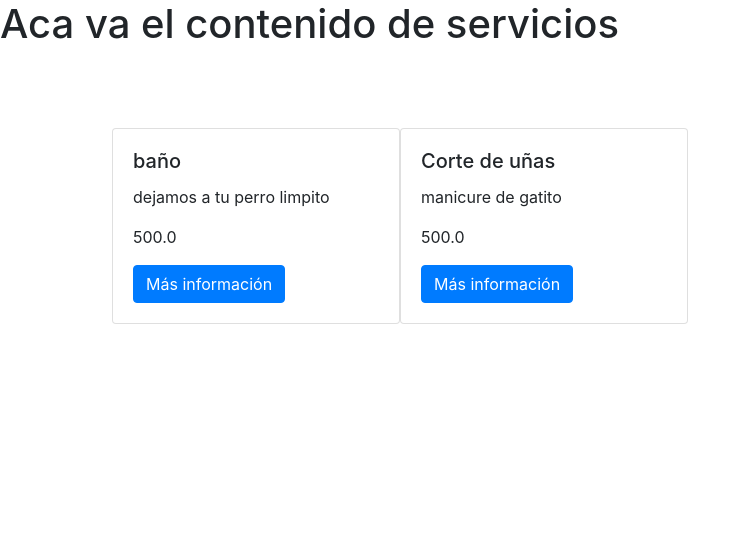
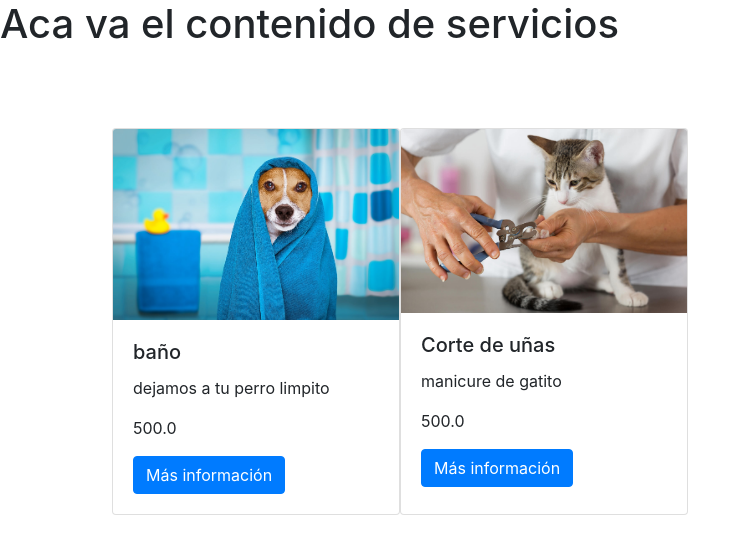
Before and after one commit to sarabuch/entrega_1, a Django app: page /mascotas/servicios/ in a window 1280 px wide. Shown: the part 56-610 px from the top of the page, without its empty margins (0-750 px from the left). Run offline with Django 4.2, Linux system fonts and the light colour scheme; data comes from the database, SQL or seed files in the repository.

Commit message:
Ajustes / Arreglo imagen servicios

```diff
--- a/templates/servicios.html
+++ b/templates/servicios.html
@@ -10,9 +10,8 @@
     {% for service in servicios %}
 
     <div class="card" style="width: 18rem;">
-
-        {% if product.image %}
-        <img src="{{product.image.url}}" class="card-img-top" >
+        {% if service.image %}
+        <img src="{{service.image.url}}" class="card-img-top" >
         {% endif %}
 
         <div class="card-body">
```
Also changed, not shown: db.sqlite3, productos/WhatsApp_Image_2022-06-21_at_7.56.59_PM.jpeg (renamed from entrega_1/productos/WhatsApp_Image_2022-06-21_at_7.56.59_PM.jpeg), productos/WhatsApp_Image_2022-06-21_at_7.56.59_PM_ALf1CWy.jpeg (renamed from entrega_1/productos/WhatsApp_Image_2022-06-21_at_7.56.59_PM_ALf1CWy.jpeg), servicios/253304-1600x1030-como-cortarle-unas-tu-gato.jpeg (renamed from entrega_1/servicios/253304-1600x1030-como-cortarle-unas-tu-gato.jpeg), servicios/Bano-para-mascotas-como-adaptar-la-ducha-a-tu-animalito.jpeg (renamed from entrega_1/servicios/Bano-para-mascotas-como-adaptar-la-ducha-a-tu-animalito.jpeg).
